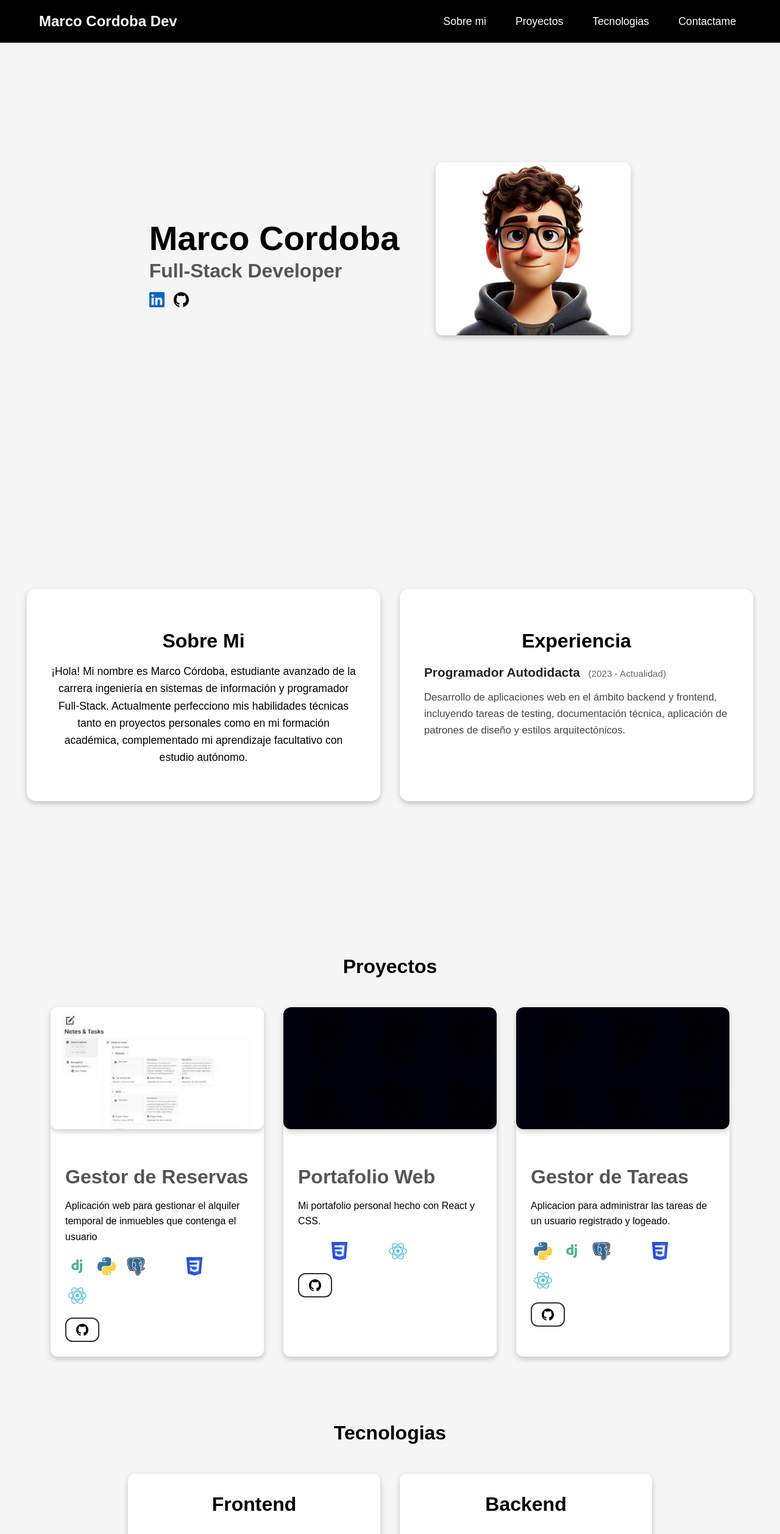
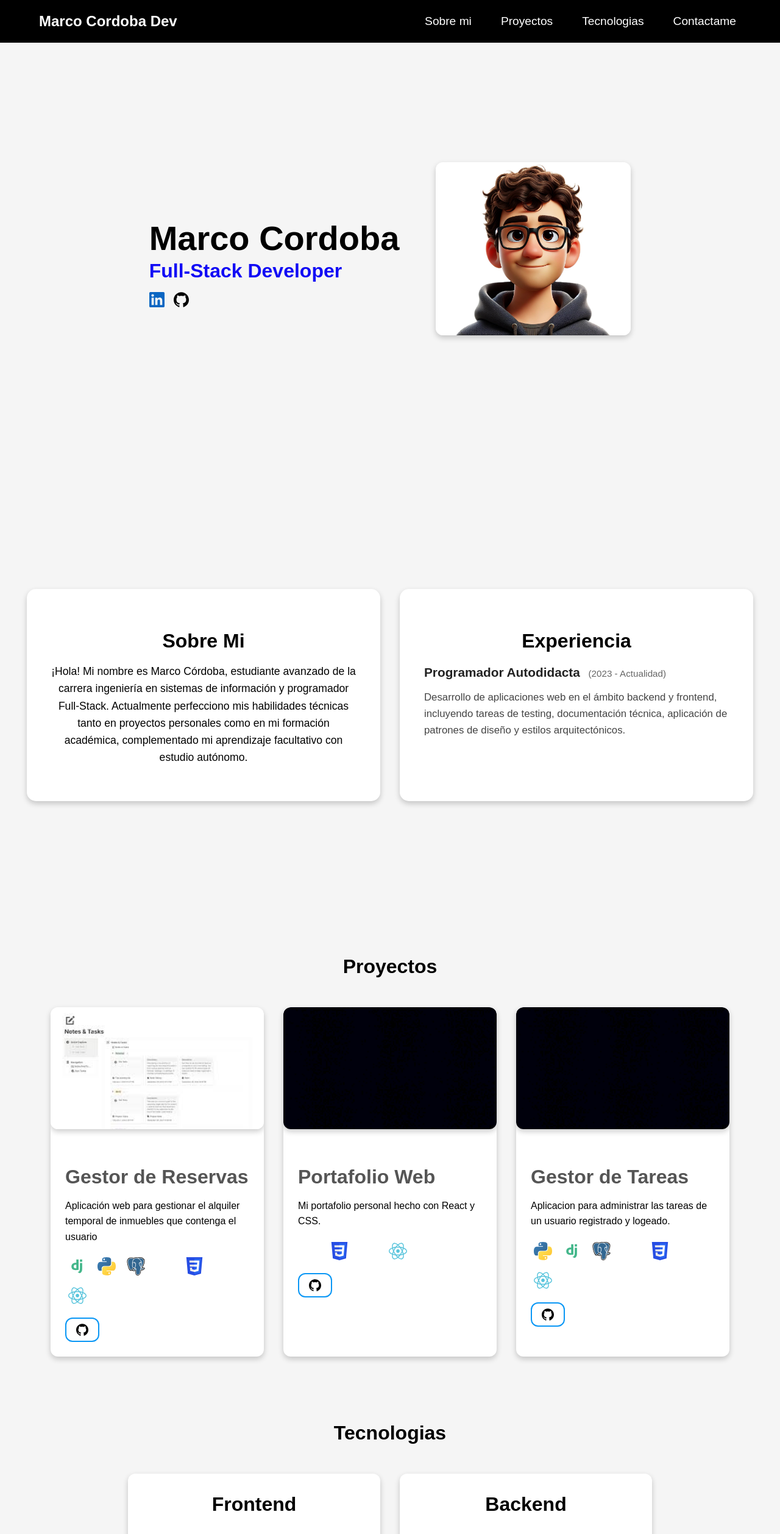
Before and after one commit to MarcoCordoba/Portafolio1, a React (Vite) app: page / in a window 1280 px wide. Shown: the top 2516 px of the page at 61% size. Built offline with nearby package versions, Linux system fonts and the light colour scheme; some icons are missing; a web font is replaced by a local one.

Commit message:
modificaciones varias

```diff
--- a/src/components/Contacto.css
+++ b/src/components/Contacto.css
@@ -4,7 +4,7 @@
   align-items: center;
   text-align: center;
   padding: 2rem;
-  background-color: #45d6b7;
+  background-color: #0AE1F5;
   border-radius: 12px;
   box-shadow: 0 4px 10px rgba(0,0,0,0.2);
   max-width: 450px;
@@ -25,6 +25,7 @@
 }
 
 .contacto-mensaje form {
+  color: #0AE1F5;
   display: flex;
   flex-direction: column;
   gap: 1rem;
@@ -37,7 +38,7 @@
   width: 100%;
   max-width: 100%;
   padding: 0.8rem;
-  border: 1px solid #ccc;
+  border: 1px solid #0AE1F5;
   border-radius: 12px;
   font-size: 1rem;
   outline: none;
@@ -67,5 +68,5 @@
 }
 
 .contacto-mensaje button:hover {
-  background-color: #555;
+  background-color: #120AF5;
 }
--- a/src/components/Home.css
+++ b/src/components/Home.css
@@ -12,7 +12,7 @@
 }
 
 .home-texto h2 {
-    color: #555;
+    color: #110AF5;
     margin-top: 0.2rem;
 }
 
@@ -28,3 +28,5 @@ img {
     height: 90px; /* Asegura que el tamaño sea uniforme */
     margin-right: 15px; /* Agrega separación entre iconos */
 }
+
+/*paleta de colores #0A97F5  #120AF5 #0A4CF5 #0AE1F5 #A476F5 #5B86F5*/
--- a/src/components/Navbar.css
+++ b/src/components/Navbar.css
@@ -23,8 +23,6 @@
 }
 
 .a{
-    color: #ffffff;
-    font-size: 1.3rem;
     text-decoration: none; /*le saco el subrayado a los enlaces*/
     font-weight: normal;
     padding: 0;
@@ -32,10 +30,10 @@
 }
 
 .nombre_nav{
+    color: #ffffff;
     font-size: 1.5rem;
     font-weight: bold;
     line-height: 1;
-    color: #ffffff;
     text-decoration:none;
     margin-left: 3rem;
 }
@@ -43,13 +41,14 @@
 .nav-links a {
     color: #ffffff;
     text-decoration: none;
-    font-size: 1.1rem;
-    transition: all 0.3s ease;
+    font-size: 1.2rem;
     padding: 0.5rem;
     display: inline-block;
+    transition: color 0.3s ease, transform 0.2s ease-in-out;
+    transform: scale(1); /* estado inicial bien definido */
   }
 
   .nav-links a:hover {
-    color: #007bff; /* O cualquier color que combine con tu paleta */
-    transform: scale(1.05);
+    color: #0A97F5;
+    transform: scale(1.02);
   }
--- a/src/components/Proyectos.css
+++ b/src/components/Proyectos.css
@@ -82,7 +82,7 @@
   width: 40px;
   height: 40px;
   border-radius: 50%;
-  background-color: #ffffff1a;
+  background-color: #0A97F5;
   color: #ffffff;
   font-size: 1.2rem;
   transition: background-color 0.3s ease;
@@ -90,7 +90,7 @@
 }
 
 .proyecto-icon:hover {
-  background-color: #ffffff33;
+  background-color: #0A97F5;
 }
 
 .tech-icon svg {
@@ -104,9 +104,9 @@
 }
 
 .github-btn {
-  border: 2px solid #333;
+  border: 2px solid #0A97F5;
   background-color: transparent;
-  color: #333;
+  color: #0A97F5;
   width: auto;
   height: auto;
   padding: 0.5rem 1rem;
@@ -119,7 +119,7 @@
 }
 
 .github-btn:hover {
-  background-color: #35353596;
+  background-color: #0A97F5;
   color: #fff;
 }
 
```
